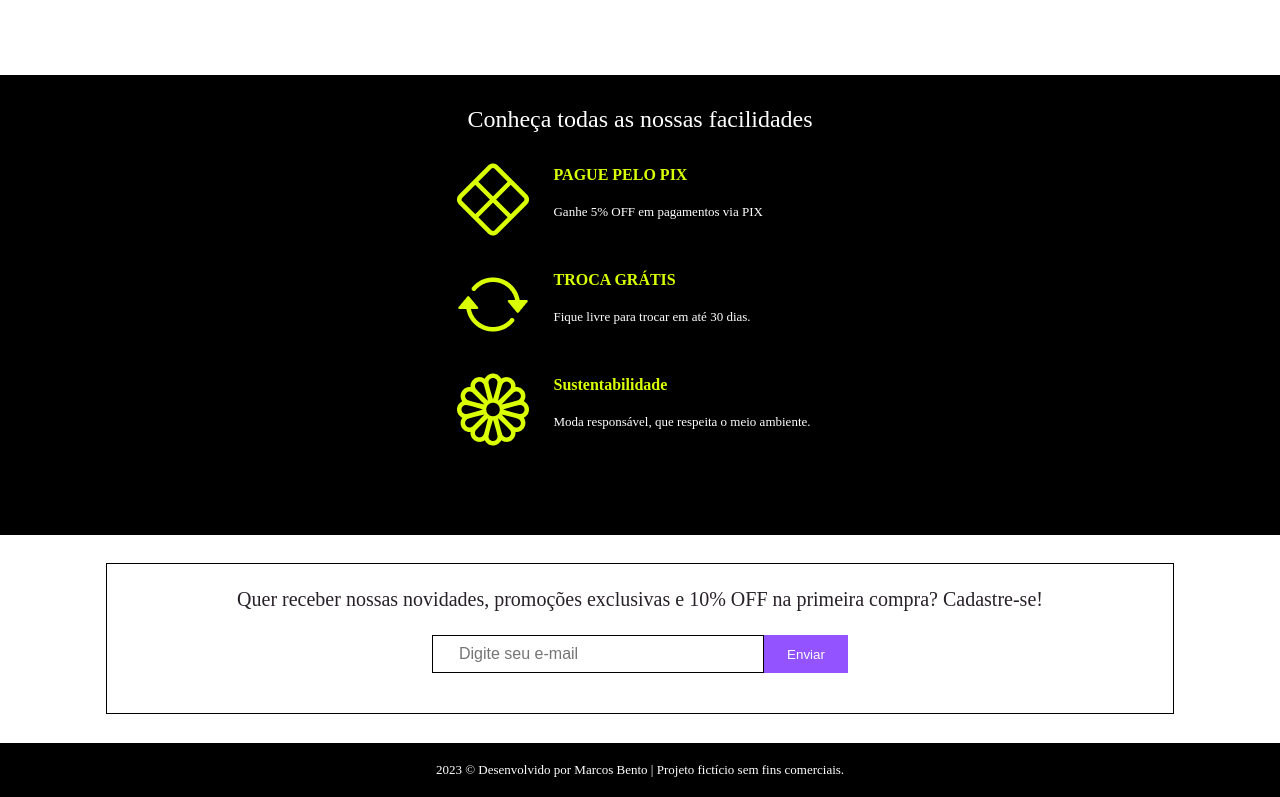
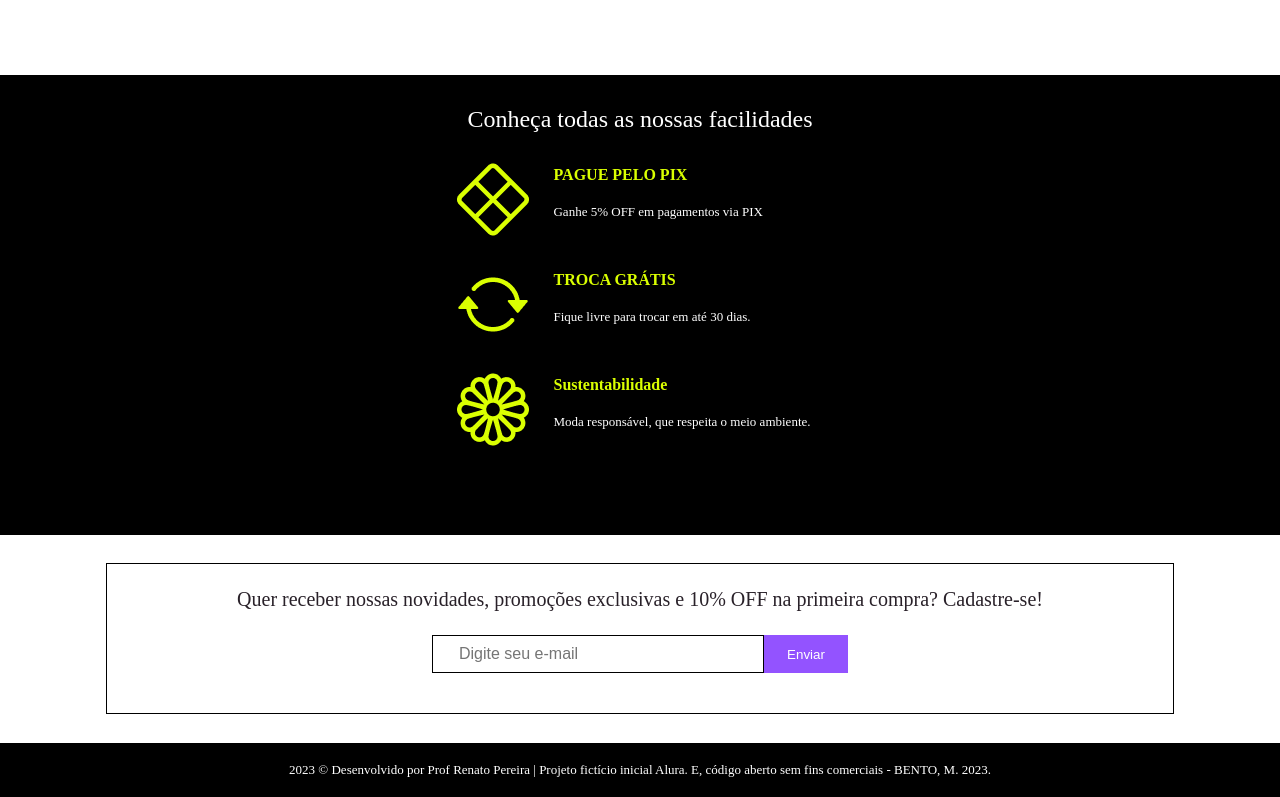
Before and after one commit to ProfRenatoPereira/qmarka, a website with bundled scripts: page deals.html in a window 1280 px wide. Shown: the part 845-1642 px from the top of the page. Built offline with nearby package versions, Linux system fonts and the light colour scheme; no server answers.

Commit message:
Update deals.html

```diff
--- a/deals.html
+++ b/deals.html
@@ -4,11 +4,11 @@
     <meta charset="UTF-8">
     <meta http-equiv="X-UA-Compatible" content="IE=edge">
     <meta name="viewport" content="width=device-width, initial-scale=1.0">
-    <title>Meteora - promoções</title>
+    <title>QMarkª - promoções</title>
 
     <!-- Tag Meta, for SEO max 160 characters -->
     <meta name="description" content="Aproveite as promoções do momento!">
-    <meta name="author" content="Marcos Bento">
+    <meta name="author" content="ProfRenato Pereira. Projeto inicial; Alura e BENTO, M. 2023.">
 
     <!-- Link to Icon -->
     <link rel="icon" type="image/png" href="assets/img/Favicon-64px.png">
@@ -263,7 +263,7 @@
     </main>
 
     <footer>
-        <p class="footer_text">2023 © Desenvolvido por Marcos Bento | Projeto fictício sem fins comerciais.</p>
+        <p class="footer_text">2023 © Desenvolvido por Prof Renato Pereira | Projeto fictício inicial Alura. E, código aberto sem fins comerciais - BENTO, M. 2023.</p>
     </footer>
 </body>
 </html>
```
